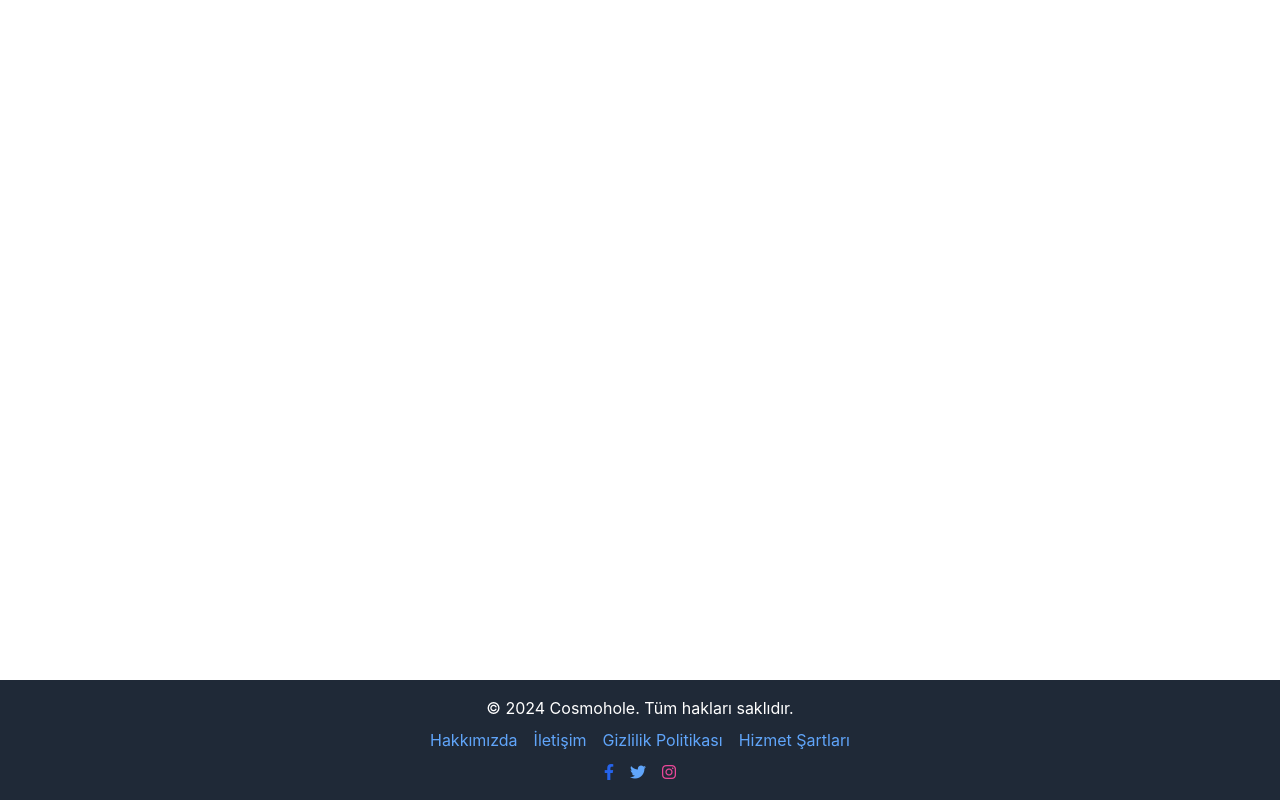
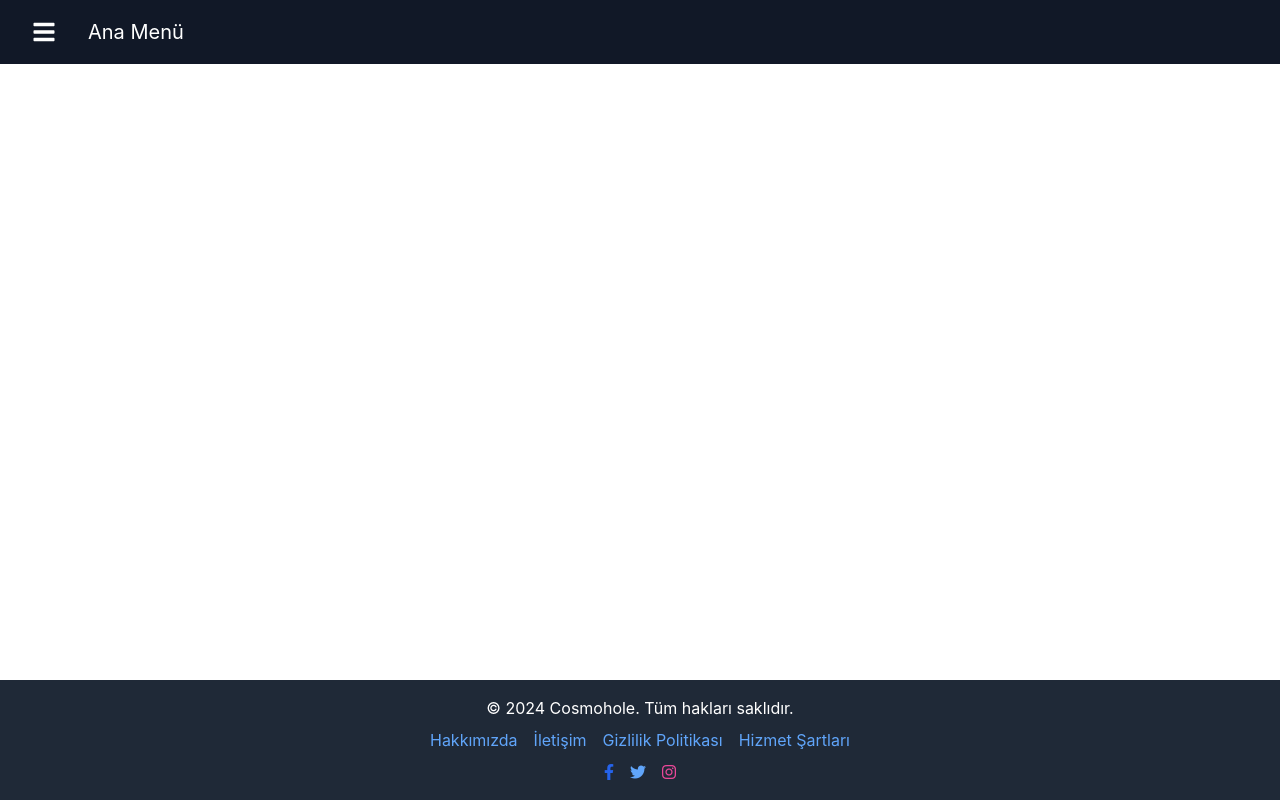
Before and after one commit to nazlinres01/space-vista, a React (Create React App) app in the folder front-end/: page /Home in a window 1280 px wide. Built offline with nearby package versions, Linux system fonts and the light colour scheme.

Commit message:
added Home

```diff
--- a/front-end/src/App.js
+++ b/front-end/src/App.js
@@ -22,12 +22,18 @@ import EarthMoons from "./pages/PlanetsAndMoons/Earth/EarthMoons";
 import Footer from "./components/Footer/Footer";
 import EarthHome from "./pages/PlanetsAndMoons/Earth/EarthHome";
 import Layout from "./components/Layout/Layout"; // Layout bileşenini içe aktar
+import { Home } from "./pages/Home/Home";
 
 function App() {
   return (
     <Router>
       <Routes>
         <Route element={<Layout />}>
+
+        <Route
+            path="Home/"
+            element={<Home />}
+          />
           <Route
             path="gezegenler-ve-uydular/"
             element={<PlanetsAndMoonsHome />}
--- /dev/null
+++ b/front-end/src/pages/Home/Home.js
@@ -0,0 +1,28 @@
+// src/pages/Home.js
+import React from "react";
+import Sidebar from "../../components/Sidebar/Sidebar";
+
+const menuItems = [
+  { path: "/gezegenler-ve-uydular", label: "Gezegenler ve Uydular" },
+  { path: "/yildizlar-ve-galaksiler", label: "Yıldızlar ve Galaksiler" },
+  { path: "/gunes-ve-gunes-aktivitesi", label: "Güneş ve Güneş Aktivitesi" },
+  { path: "/uzaydaki-yasam", label: "Uzaydaki Yaşam" },
+  {
+    path: "/uzay-yolculugu-ve-gelecek-misyonlar",
+    label: "Uzay Yolculuğu ve Gelecek Misyonlar",
+  },
+  {
+    path: "/uzay-olaylari-ve-doga-olaylari",
+    label: "Uzay Olayları ve Doğa Olayları",
+  },
+];
+
+export const Home = () => {
+  return (
+    <div className="flex">
+      <Sidebar menuItems={menuItems} title="Ana Menü" />
+      <div className="ml-64 p-8">
+      </div>
+    </div>
+  );
+};
```
